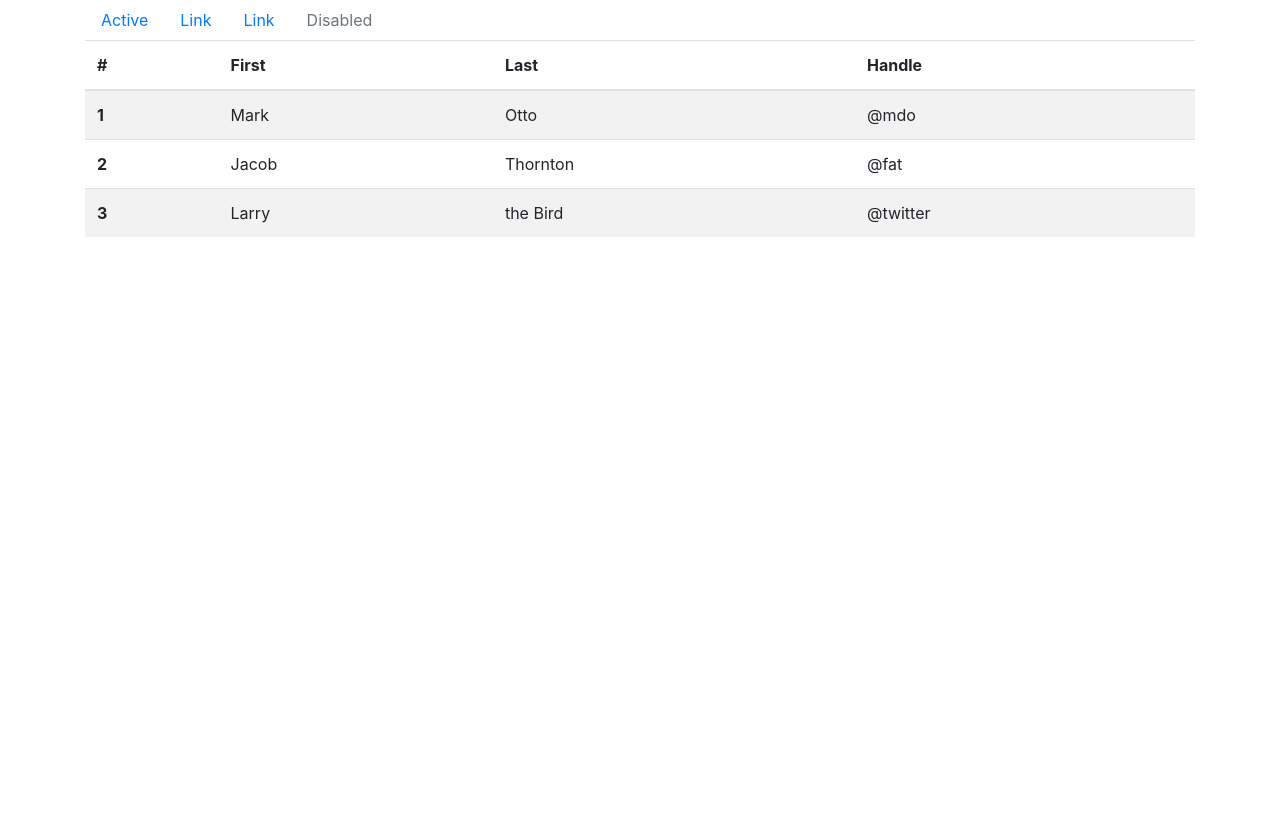
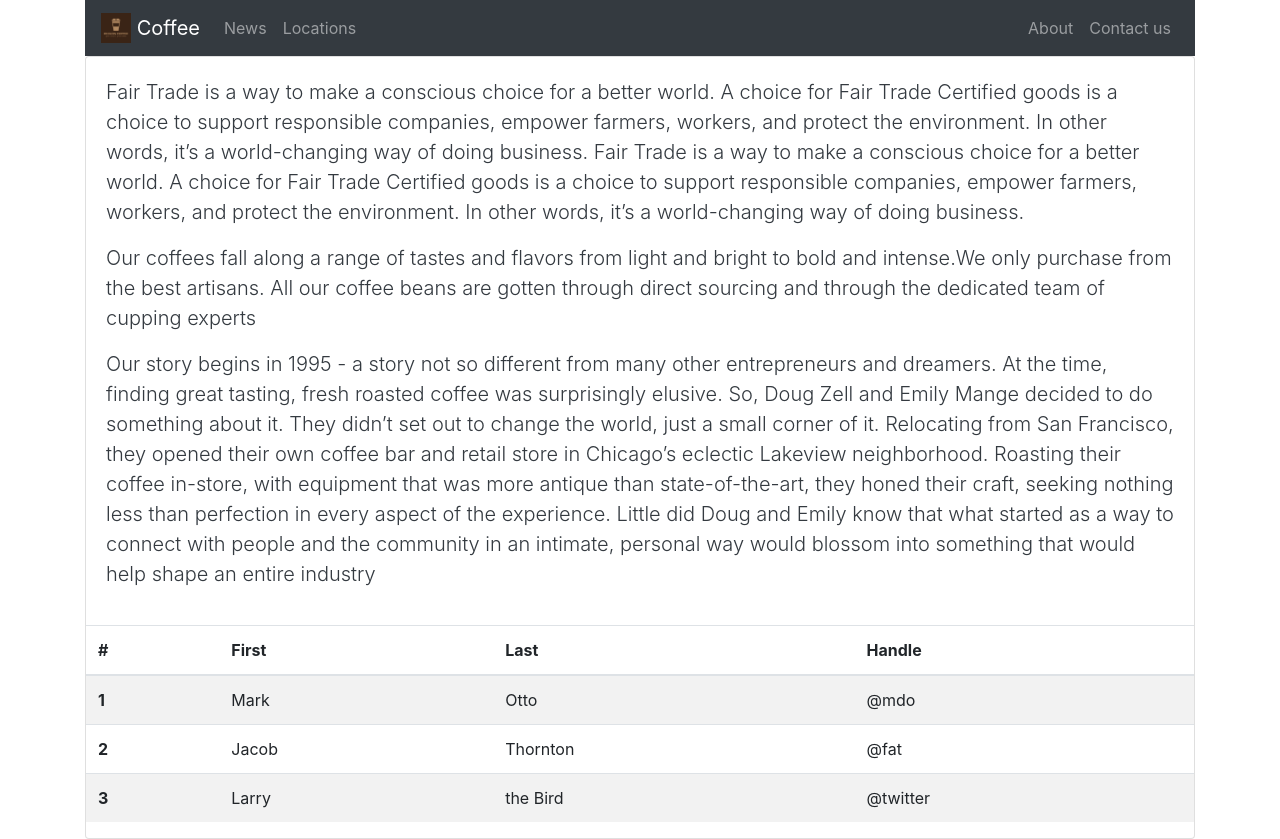
Before and after one commit to dm262/bootstrapgit, a plain HTML site: page index.html in a window 1280 px wide. Before the commit the page ends 800 px from the top, so only its background shows below. Drawn offline with nearby package versions, Linux system fonts and the light colour scheme.

Commit message:
added paragraphs

```diff
--- a/index.html
+++ b/index.html
@@ -11,13 +11,61 @@
             crossorigin="anonymous"></script>
 <body>
 <div class="container">
-    <nav class="nav">
-        <a class="nav-link active" href="#">Active</a>
-        <a class="nav-link" href="#">Link</a>
-        <a class="nav-link" href="#">Link</a>
-        <a class="nav-link disabled" href="#" tabindex="-1" aria-disabled="true">Disabled</a>
+    <nav class="navbar sticky-top navbar-expand-lg navbar-dark bg-dark">
+        <a class="navbar-brand" href="index.html">
+            <img src="docs/images/logo.png" width="30" height="30" class="d-inline-block align-top"
+                 alt="logo">
+            Coffee
+        </a>
+        <button class="navbar-toggler" type="button" data-toggle="collapse" data-target="#navbarSupportedContent"
+                aria-controls="navbarSupportedContent" aria-expanded="false" aria-label="Toggle navigation">
+            <span class="navbar-toggler-icon"></span>
+        </button>
+
+        <div class="collapse navbar-collapse" id="navbarSupportedContent">
+            <ul class="navbar-nav mr-auto">
+                <li class="nav-item ">
+                    <a class="nav-link" href="">News</a>
+                </li>
+                <li class="nav-item">
+                    <a class="nav-link" href=" ">Locations</a>
+                </li>
+            </ul>
+            <ul class="navbar-nav nav justify-content-end">
+                <li class="nav-item"><a class="nav-link" href="#">About</a></li>
+                <li class="nav-item"><a class="nav-link" href="#">Contact us</a></li>
+            </ul>
+
+        </div>
     </nav>
+    <div class="card">
+        <div class="card-body">
 
+            <p class="lead text-dark">  Fair Trade is a way to make a conscious choice for a better world. A choice for
+            Fair Trade Certified goods is a choice to support responsible companies, empower farmers, workers,
+            and protect the environment. In other words, it’s a world-changing way of doing business.
+            Fair Trade is a way to make a conscious choice for a better world. A choice for
+            Fair Trade Certified goods is a choice to support responsible companies, empower farmers, workers,
+            and protect the environment. In other words, it’s a world-changing way of doing business.
+            </p>
+            <p class="lead text-dark">  Our coffees fall along a range of tastes and flavors from light and bright to bold
+                and intense.We only purchase from the best artisans. All our coffee beans are gotten through
+                direct
+                sourcing and through the dedicated team of cupping experts
+            </p>
+            <p class="lead text-dark">      Our story begins in 1995 - a story not so different from many other entrepreneurs and
+                dreamers. At the time,
+                finding great tasting, fresh roasted coffee was surprisingly elusive. So, Doug Zell and Emily Mange decided to
+                do something about it. They didn’t set out to change the world, just a small corner of it.
+                Relocating from San Francisco, they opened their own coffee bar and retail store in Chicago’s eclectic Lakeview
+                neighborhood. Roasting their coffee in-store, with equipment that was more antique than state-of-the-art, they
+                honed their craft, seeking nothing less than perfection in every aspect of the experience. Little did Doug and
+                Emily know that what started as a way to connect with people and the community in an intimate, personal way
+                would blossom into something that would help shape an entire industry
+            </p>
+
+
+        </div>
         <table class="table table-striped">
             <thead>
             <tr>
@@ -50,6 +98,8 @@
         </table>
     </div>
 
+</div>
+
 
 </body>
 </html>
```
Also changed, not shown: docs/images/logo.png (added). Lines whose indentation alone changed are shown as unchanged.
